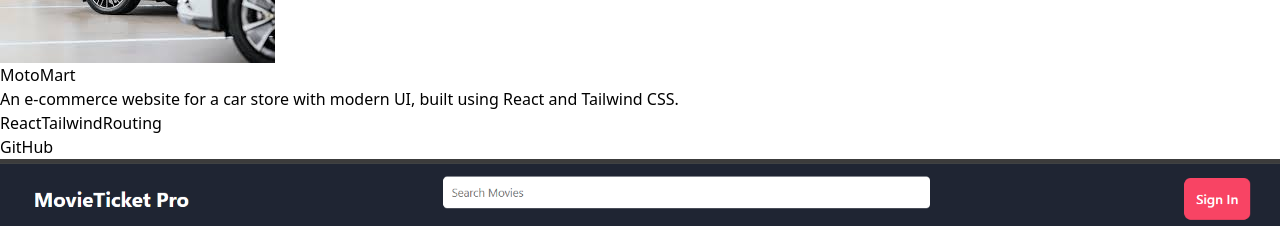
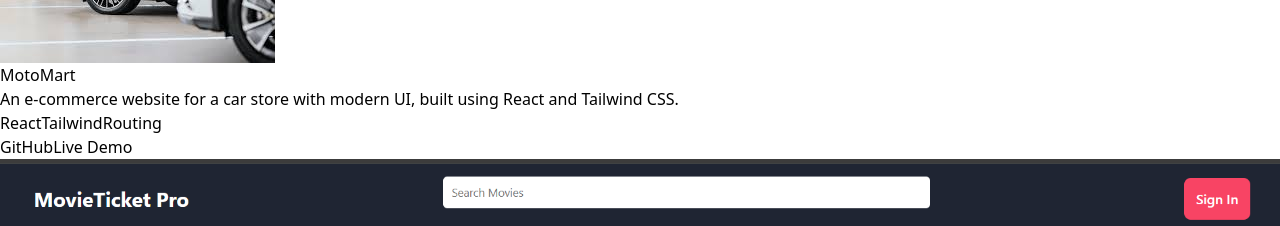
Before and after one commit to sahithialladii/Portfolio, a React (Vite) app in the folder frontend/: page /projects in a window 1280 px wide. Shown: the part 1520-1746 px from the top of the page. Built offline with nearby package versions, Linux system fonts and the light colour scheme.

Commit message:
carstore demo link added

```diff
--- a/frontend/src/pages/Projects.jsx
+++ b/frontend/src/pages/Projects.jsx
@@ -170,6 +170,7 @@ image: respiratory
       tech: ['React', 'Tailwind', 'Routing'],
       link: 'https://github.com/SiriSamala/CarStore-Project',
       image: car,
+      demo:'https://car-store-client-new.vercel.app/'
     },
     {
 title: 'MovieTicketPro - Movie Ticket Booking System',
```
